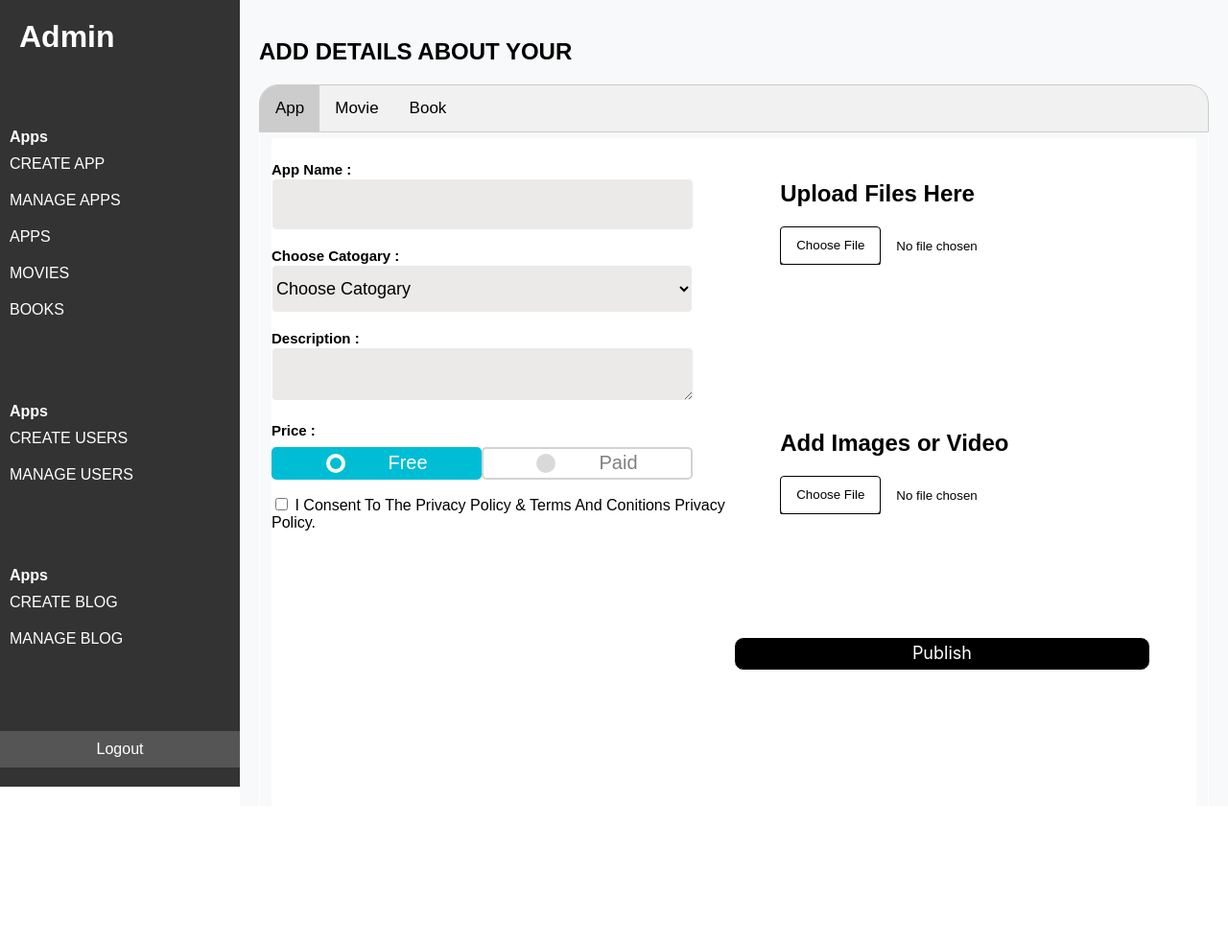
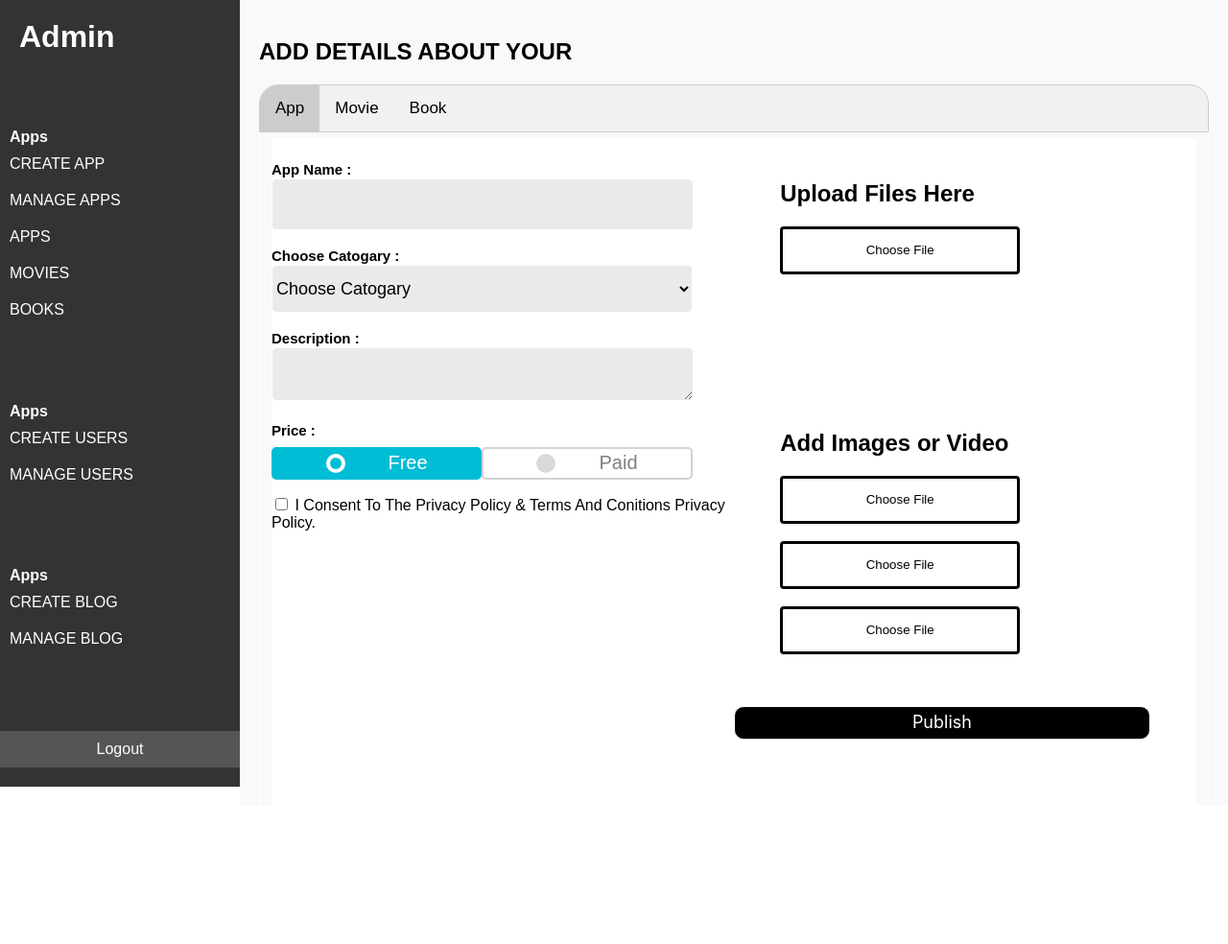
Before and after one commit to kusal2002/appify, a PHP site: page /admin/publish_content.php in a window 1280 px wide, after a click on "App". Shown: the top 984 px of the page at 96% size. Run offline with PHP 8.4, Linux system fonts and the light colour scheme.

Commit message:
pub_cont_3

```diff
--- a/admin/publish_content.php
+++ b/admin/publish_content.php
@@ -148,8 +148,10 @@ if (isset($_POST['submit1'])) {
                         </div>
                         <div class="addimage">
                             <h2 style="padding-left: 10%; padding-top: 5%;">Add Images or Video</h2>
-                            <input type="file" name="file" style="padding-left: 10%;"><br><br>
-                        </div>
+                            <input type="file" name="file1" style="padding-left: 10%;"><br><br>
+                            <input type="file" name="file2" style="padding-left: 10%;"><br><br>
+                            <input type="file" name="file3" style="padding-left: 10%;"><br><br>
+                        </div><br><br><br><br>
                         <div class="end">
                             <!-- <button class="ebtn">Priview</button> -->
                             <!-- <button type="submit" class="ebtn">Publish</button> -->
@@ -226,8 +228,10 @@ if (isset($_POST['submit1'])) {
                         </div>
                         <div class="addimage">
                             <h2 style="padding-left: 10%; padding-top: 5%;">Add Images or Video</h2>
-                            <input type="file" name="image" style="padding-left: 10%;"><br><br>
-                        </div>
+                            <input type="file" name="image1" style="padding-left: 10%;"><br><br>
+                            <input type="file" name="image2" style="padding-left: 10%;"><br><br>
+                            <input type="file" name="image3" style="padding-left: 10%;"><br><br>
+                        </div><br><br><br><br>
                         <div class="end">
                             <!-- <button class="ebtn">Priview</button> -->
                             <!-- <button type="submit" class="ebtn">Publish</button> -->
@@ -240,6 +244,8 @@ if (isset($_POST['submit1'])) {
 
             </form>
         </div>
+
+        <!-- Books -->
 
         <div id="Book" class="tabcontent">
             <div class="containerrrr">
@@ -301,8 +307,10 @@ if (isset($_POST['submit1'])) {
                     </div>
                     <div class="addimage">
                         <h2 style="padding-left: 10%; padding-top: 5%;">Add Images or Video</h2>
-                        <input type="file" style="padding-left: 10%;">
-                    </div>
+                        <input type="file" name="file1" style="padding-left: 10%;"><br><br>
+                        <input type="file" name="file2" style="padding-left: 10%;"><br><br>
+                        <input type="file" name="file3" style="padding-left: 10%;"><br><br>
+                    </div><br><br><br><br>
                     <div class="end">
                         <!-- <button class="ebtn">Priview</button> -->
                         <button class="ebtn">Publish</button>
--- a/css/admin_style.css
+++ b/css/admin_style.css
@@ -488,11 +488,11 @@ input[type="radio"] {
 input[type="file"]::file-selector-button{
   border-radius: 4px;
   padding: 0 16px;
-  height: 40px;
+  height: 50px;
+  width: 250px;
   cursor: pointer;
   background-color: white;
-  border: 1px solid;
-  box-shadow: 0px 1px 0px;
+  border: 3px solid;
   margin-right: 16px;
 }
 
```
